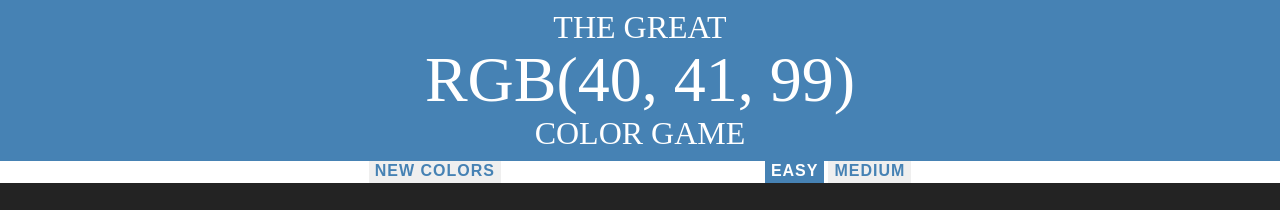
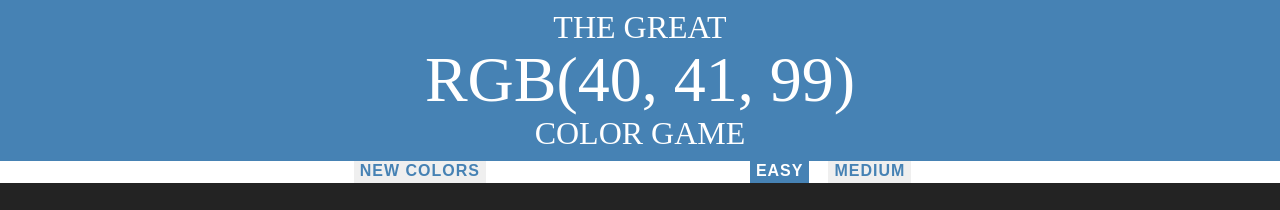
Before and after one commit to ishtahir/Color-Guessing-Game, a plain HTML site: page rgbgame.html in a window 1280 px wide. Shown: the top 210 px of the page. Drawn offline with Linux system fonts and the light colour scheme.

Commit message:
Added more margin between difficulty buttons

```diff
--- a/rgbgame.css
+++ b/rgbgame.css
@@ -51,6 +51,10 @@ button:hover {
     background-color: steelblue;
 }
 
+.mode:not(last-child) {
+    margin-right: 15px;
+}
+
 .message-status {
     display: inline-block;
     width: 20%;
```
